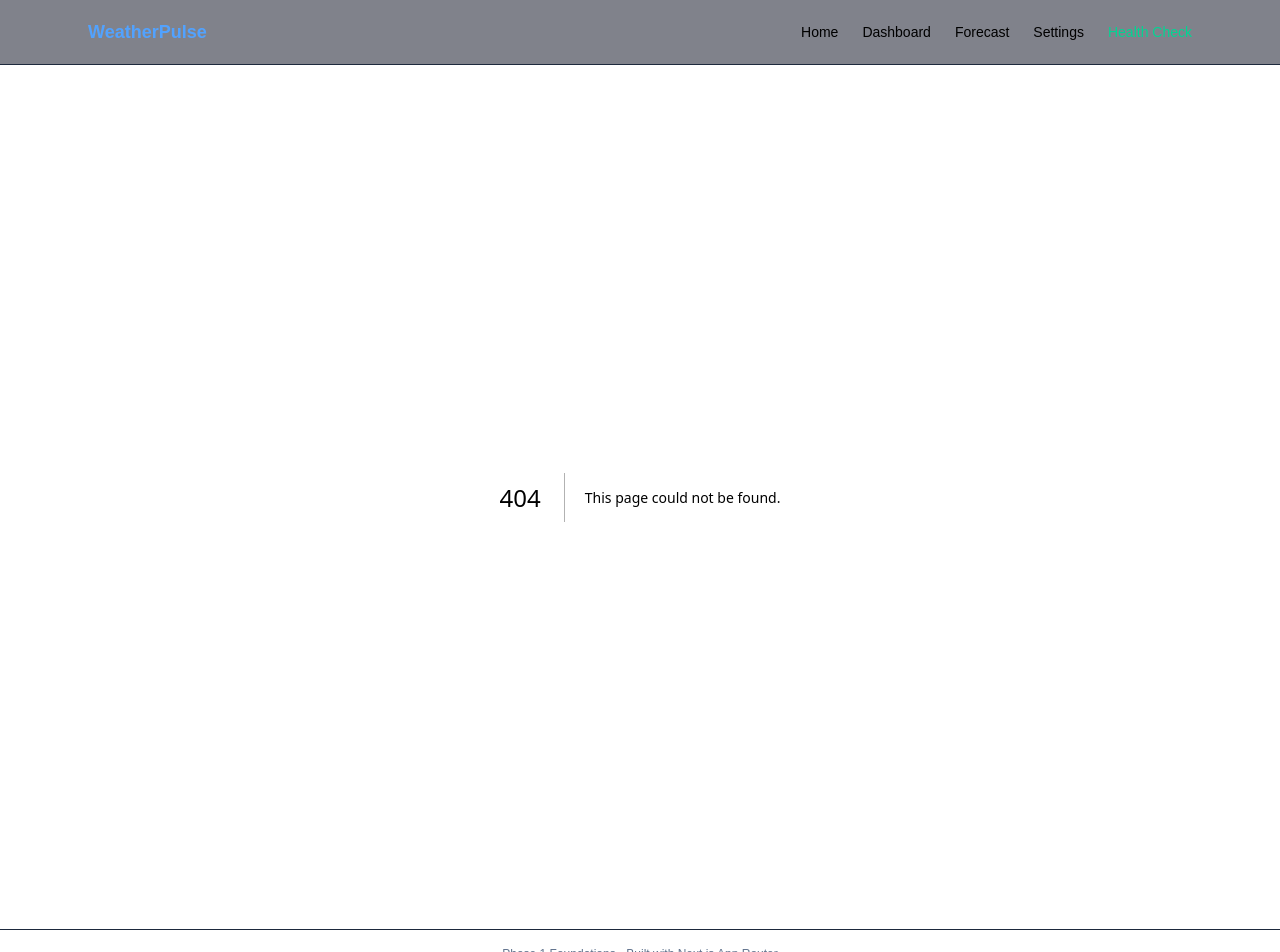
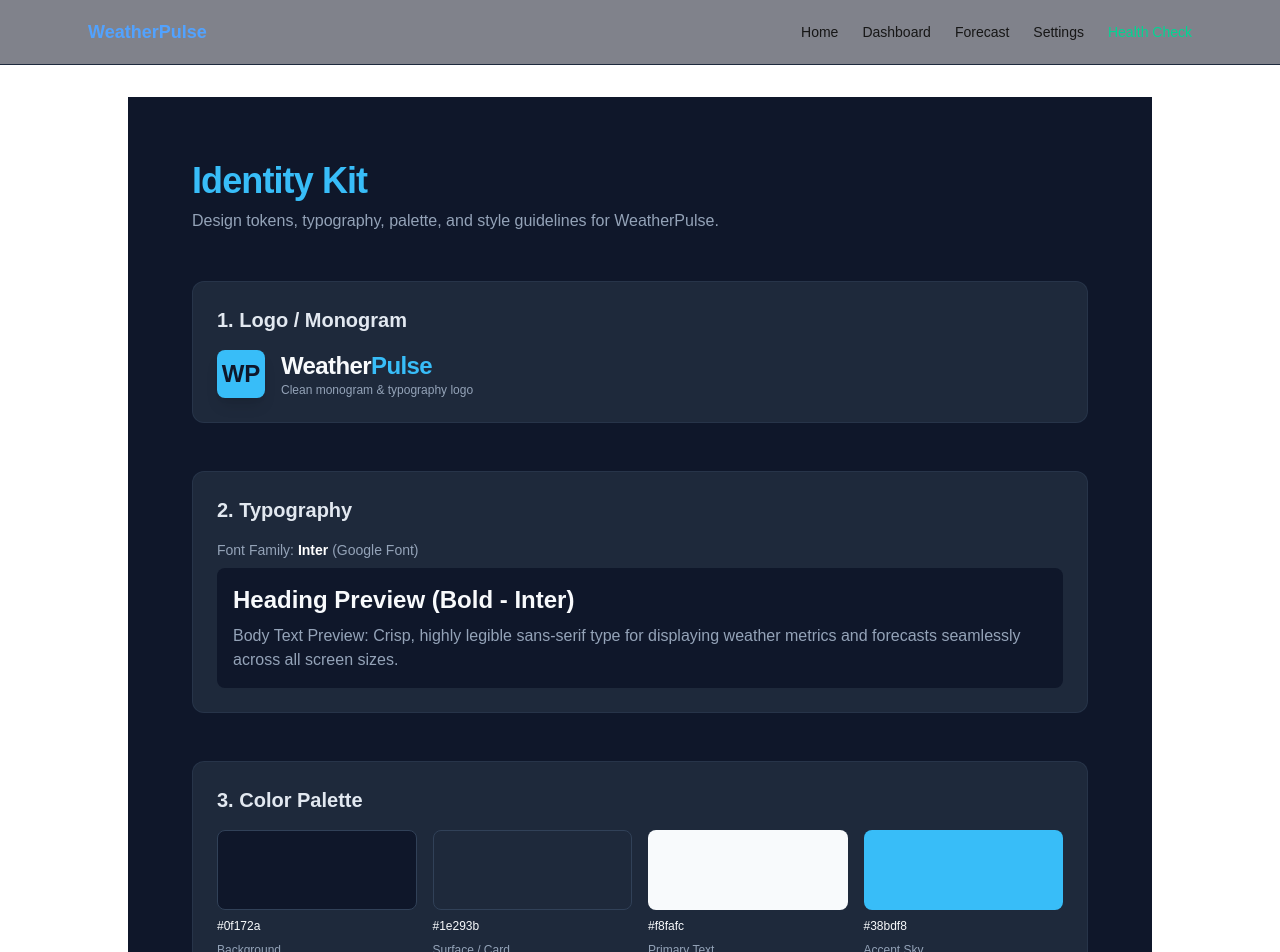
Before and after one commit to SajidMaqbool/weather-dashboard, a Next.js app: page /identity in a window 1280 px wide. Before the commit this address had no page. Shown: the top 952 px of the page. Built offline with nearby package versions, Linux system fonts and the light colour scheme.

Commit message:
Add Identity Kit page with typography, palette, and style note

```diff
--- /dev/null
+++ b/app/identity/page.tsx
@@ -0,0 +1,82 @@
+import React from "react";
+
+export default function IdentityKitPage() {
+  return (
+    <div className="min-h-screen bg-[#0f172a] text-[#f8fafc] p-8 md:p-16 max-w-5xl mx-auto space-y-12">
+      {/* Header */}
+      <div>
+        <h1 className="text-4xl font-bold tracking-tight text-[#38bdf8] mb-2">
+          Identity Kit
+        </h1>
+        <p className="text-[#94a3b8]">
+          Design tokens, typography, palette, and style guidelines for WeatherPulse.
+        </p>
+      </div>
+
+      {/* Logo / Favicon Section */}
+      <section className="p-6 bg-[#1e293b] rounded-xl border border-slate-700/50 space-y-4">
+        <h2 className="text-xl font-semibold text-slate-200">1. Logo / Monogram</h2>
+        <div className="flex items-center gap-4">
+          <div className="w-12 h-12 rounded-lg bg-[#38bdf8] text-[#0f172a] flex items-center justify-center font-bold text-2xl shadow-lg">
+            WP
+          </div>
+          <div>
+            <span className="text-2xl font-bold tracking-tight text-[#f8fafc]">
+              Weather<span className="text-[#38bdf8]">Pulse</span>
+            </span>
+            <p className="text-xs text-[#94a3b8]">Clean monogram & typography logo</p>
+          </div>
+        </div>
+      </section>
+
+      {/* Typography Section */}
+      <section className="p-6 bg-[#1e293b] rounded-xl border border-slate-700/50 space-y-4">
+        <h2 className="text-xl font-semibold text-slate-200">2. Typography</h2>
+        <div className="space-y-2">
+          <p className="text-sm text-[#94a3b8]">Font Family: <strong className="text-white">Inter</strong> (Google Font)</p>
+          <div className="p-4 bg-[#0f172a] rounded-lg space-y-2">
+            <h3 className="text-2xl font-bold text-[#f8fafc]">Heading Preview (Bold - Inter)</h3>
+            <p className="text-base text-[#94a3b8]">
+              Body Text Preview: Crisp, highly legible sans-serif type for displaying weather metrics and forecasts seamlessly across all screen sizes.
+            </p>
+          </div>
+        </div>
+      </section>
+
+      {/* Color Palette Section */}
+      <section className="p-6 bg-[#1e293b] rounded-xl border border-slate-700/50 space-y-4">
+        <h2 className="text-xl font-semibold text-slate-200">3. Color Palette</h2>
+        <div className="grid grid-cols-2 sm:grid-cols-4 gap-4">
+          <div className="space-y-2">
+            <div className="h-20 bg-[#0f172a] rounded-lg border border-slate-700"></div>
+            <p className="text-xs font-mono">#0f172a</p>
+            <p className="text-xs text-[#94a3b8]">Background</p>
+          </div>
+          <div className="space-y-2">
+            <div className="h-20 bg-[#1e293b] rounded-lg border border-slate-700"></div>
+            <p className="text-xs font-mono">#1e293b</p>
+            <p className="text-xs text-[#94a3b8]">Surface / Card</p>
+          </div>
+          <div className="space-y-2">
+            <div className="h-20 bg-[#f8fafc] rounded-lg"></div>
+            <p className="text-xs font-mono">#f8fafc</p>
+            <p className="text-xs text-[#94a3b8]">Primary Text</p>
+          </div>
+          <div className="space-y-2">
+            <div className="h-20 bg-[#38bdf8] rounded-lg"></div>
+            <p className="text-xs font-mono">#38bdf8</p>
+            <p className="text-xs text-[#94a3b8]">Accent Sky</p>
+          </div>
+        </div>
+      </section>
+
+      {/* Style Note */}
+      <section className="p-6 bg-[#1e293b] rounded-xl border border-slate-700/50 space-y-2">
+        <h2 className="text-xl font-semibold text-slate-200">4. Two-Line Style Note</h2>
+        <blockquote className="p-4 bg-[#0f172a] rounded-lg italic text-[#94a3b8] border-l-4 border-[#38bdf8]">
+          "Font: Inter (Headings & Body). Palette: Background #0f172a, Text #f8fafc, Surface #1e293b, Accent #38bdf8. Mood: Minimalist, calm, and modern atmosphere framing weather metrics cleanly."
+        </blockquote>
+      </section>
+    </div>
+  );
+}
```
